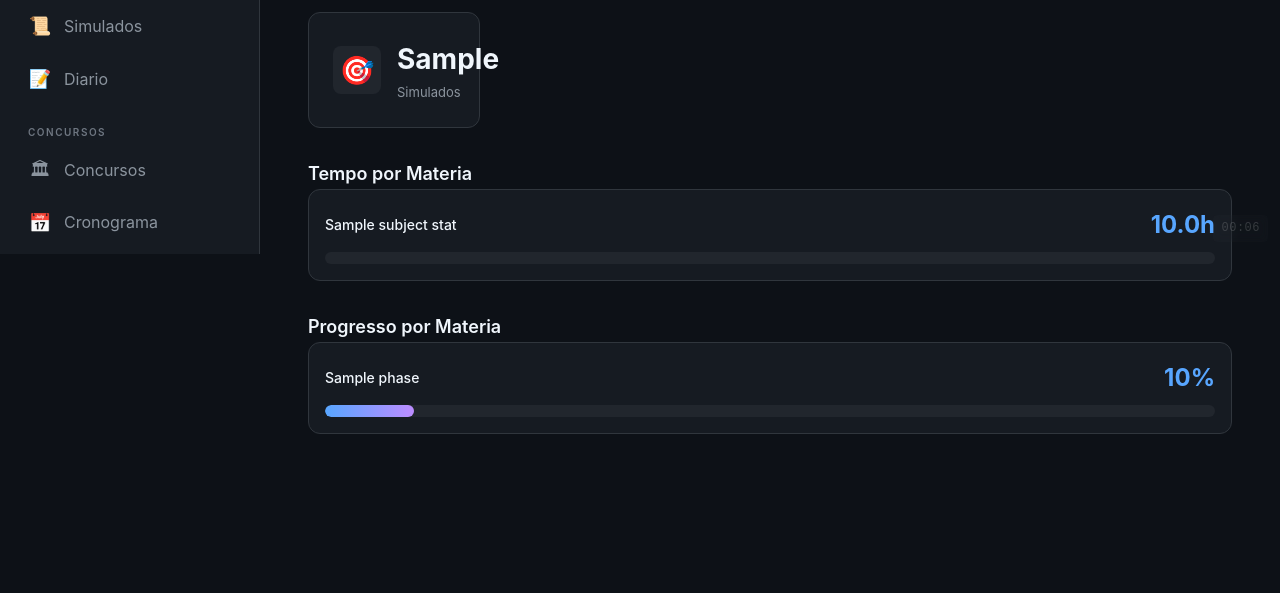
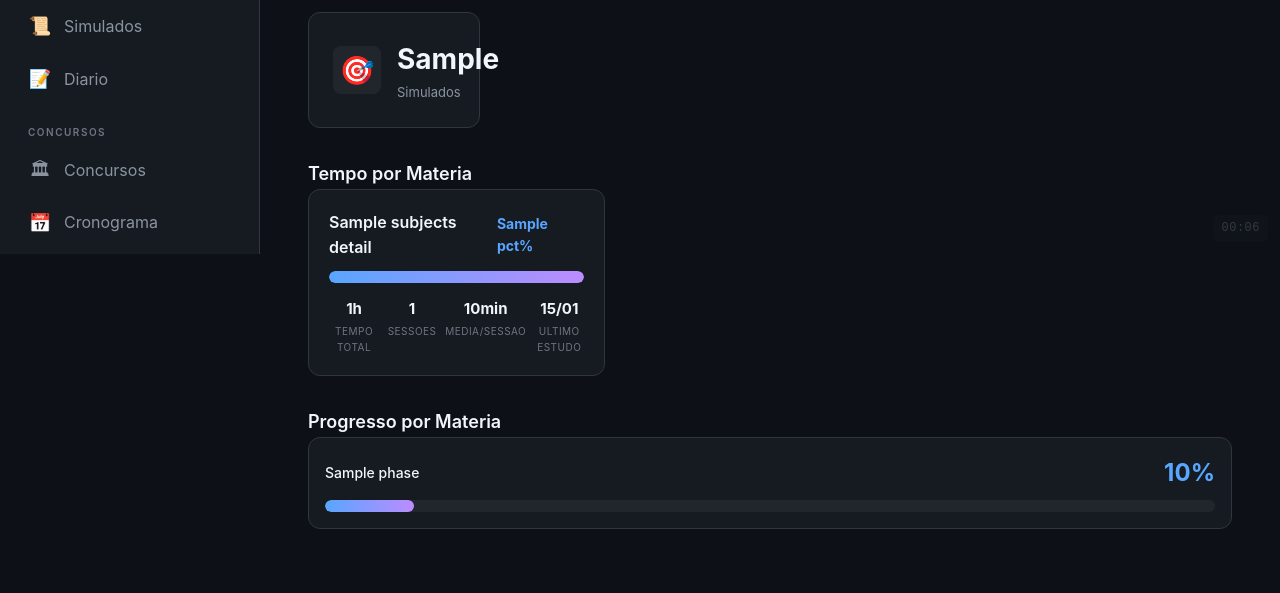
Before and after one commit to H1lbert-kt/Dev-journey, a FastAPI app: template app/templates/stats.html in a window 1280 px wide. Shown: the part 546-1139 px from the top of the page. Before the commit the page ends 980 px from the top, so only its background shows below. Run offline with FastAPI, Linux system fonts and the light colour scheme; the template is opened without the code that fills it: most values are stand-ins (such as "Sample title", 1, 10 or a date in 2020).

Commit message:
Adicionamento: tempo por matéria melhorado

```diff
--- a/app/static/css/style.css
+++ b/app/static/css/style.css
@@ -4322,3 +4322,78 @@ textarea.input {
         width: 100%;
     }
 }
+
+.subjects-detail-grid {
+    display: grid;
+    grid-template-columns: repeat(auto-fill, minmax(280px, 1fr));
+    gap: 16px;
+}
+
+.subject-detail-card {
+    background: var(--bg-secondary);
+    border: 1px solid var(--border-color);
+    border-radius: var(--radius-lg);
+    padding: 20px;
+    transition: border-color 0.2s;
+}
+
+.subject-detail-card:hover {
+    border-color: var(--accent);
+}
+
+.subject-detail-header {
+    display: flex;
+    justify-content: space-between;
+    align-items: center;
+    margin-bottom: 10px;
+}
+
+.subject-detail-name {
+    font-size: 16px;
+    font-weight: 600;
+    color: var(--text-primary);
+}
+
+.subject-detail-pct {
+    font-size: 14px;
+    font-weight: 700;
+    color: var(--accent);
+}
+
+.subject-detail-stats {
+    display: grid;
+    grid-template-columns: repeat(4, 1fr);
+    gap: 8px;
+    margin-top: 14px;
+}
+
+.subject-detail-stat {
+    text-align: center;
+}
+
+.subject-detail-stat-value {
+    display: block;
+    font-size: 15px;
+    font-weight: 700;
+    color: var(--text-primary);
+}
+
+.subject-detail-stat-label {
+    display: block;
+    font-size: 10px;
+    color: var(--text-muted);
+    margin-top: 2px;
+    text-transform: uppercase;
+    letter-spacing: 0.5px;
+}
+
+@media (max-width: 640px) {
+    .subjects-detail-grid {
+        grid-template-columns: 1fr;
+    }
+
+    .subject-detail-stats {
+        grid-template-columns: repeat(2, 1fr);
+        gap: 12px;
+    }
+}
--- a/app/templates/stats.html
+++ b/app/templates/stats.html
@@ -94,18 +94,36 @@
         </div>
     </div>
 
-    {% if subject_stats %}
+    {% if subjects_detail %}
     <div class="section">
         <h2 class="section-title">Tempo por Materia</h2>
-        <div class="progress-list">
-            {% for subject, minutes in subject_stats %}
-            <div class="progress-item">
-                <div class="progress-info">
-                    <span class="progress-name">{{ subject }}</span>
-                    <span class="progress-value">{{ "%.1f"|format(minutes / 60) }}h</span>
+        <div class="subjects-detail-grid">
+            {% for s in subjects_detail %}
+            <div class="subject-detail-card">
+                <div class="subject-detail-header">
+                    <span class="subject-detail-name">{{ s.name }}</span>
+                    <span class="subject-detail-pct">{{ s.pct }}%</span>
                 </div>
                 <div class="progress-bar">
-                    <div class="progress-fill" style="width: {{ (minutes / (subject_stats | map(attribute=1) | max) * 100) if subject_stats | map(attribute=1) | max > 0 else 0 }}%"></div>
+                    <div class="progress-fill" style="width: {{ s.pct }}%"></div>
+                </div>
+                <div class="subject-detail-stats">
+                    <div class="subject-detail-stat">
+                        <span class="subject-detail-stat-value">{{ s.total_hours }}h</span>
+                        <span class="subject-detail-stat-label">Tempo total</span>
+                    </div>
+                    <div class="subject-detail-stat">
+                        <span class="subject-detail-stat-value">{{ s.session_count }}</span>
+                        <span class="subject-detail-stat-label">Sessoes</span>
+                    </div>
+                    <div class="subject-detail-stat">
+                        <span class="subject-detail-stat-value">{{ s.avg_per_session }}min</span>
+                        <span class="subject-detail-stat-label">Media/sessao</span>
+                    </div>
+                    <div class="subject-detail-stat">
+                        <span class="subject-detail-stat-value">{{ s.last_date.strftime('%d/%m') if s.last_date else '-' }}</span>
+                        <span class="subject-detail-stat-label">Ultimo estudo</span>
+                    </div>
                 </div>
             </div>
             {% endfor %}
```
Also changed, not shown: app/routers/stats.py (+20 -1 lines).
